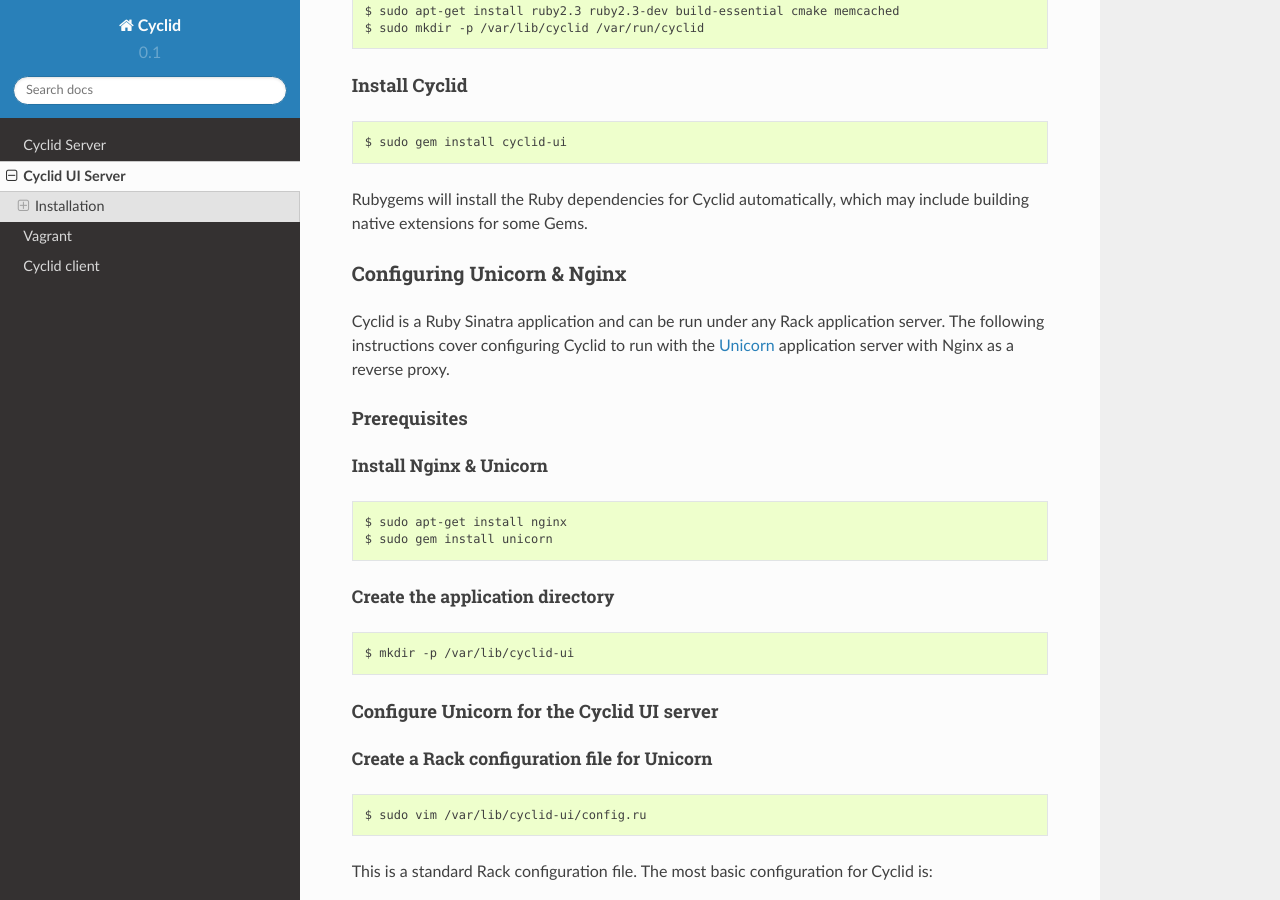
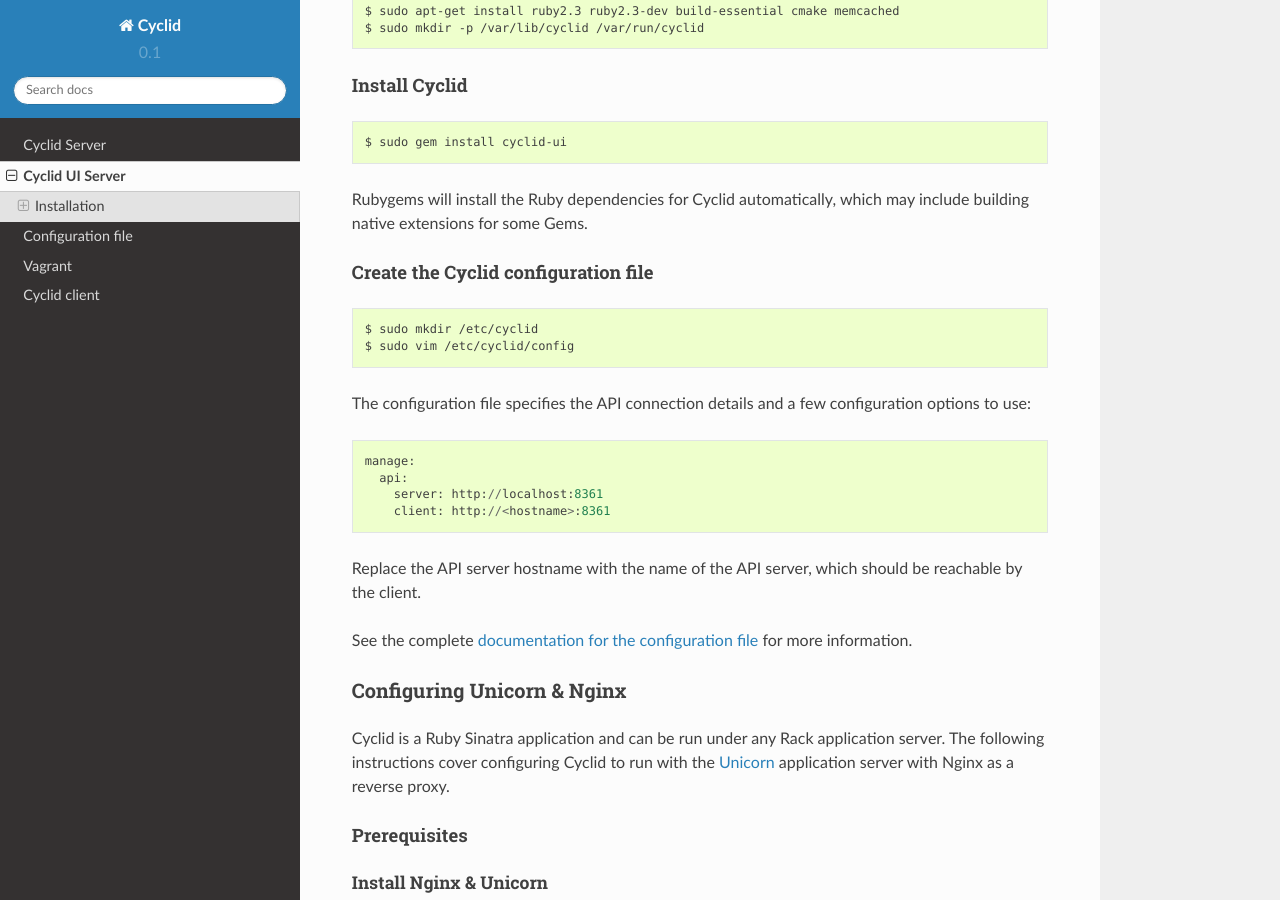
Before and after one commit to Cyclid/Cyclid-docs, a Sphinx documentation site: the page built from docs/manage.rst, in a window 1280 px wide and 900 px high, scrolled down 1096 px. Built offline with Sphinx 7.4.7 and the Read the Docs theme 2.0.0, drawn with Linux system fonts in a browser that asks for light colours.

Commit message:
Import the Configuration documentation
Import the existing Configuration file documentation and cross reference it
from both the API & UI documentation.

```diff
--- a/docs/index.rst
+++ b/docs/index.rst
@@ -13,5 +13,6 @@
 
    server
    manage
+   configuration_file
    vagrant
    cli
--- a/docs/manage.rst
+++ b/docs/manage.rst
@@ -68,6 +68,30 @@
 
 Rubygems will install the Ruby dependencies for Cyclid automatically,
 which may include building native extensions for some Gems.
+
+Create the Cyclid configuration file
+------------------------------------
+
+::
+
+    $ sudo mkdir /etc/cyclid
+    $ sudo vim /etc/cyclid/config
+
+The configuration file specifies the API connection details and a few
+configuration options to use:
+
+::
+
+    manage:
+      api:
+        server: http://localhost:8361
+        client: http://<hostname>:8361
+
+Replace the API server hostname with the name of the API server, which
+should be reachable by the client.
+
+See the complete :ref:`documentation for the configuration file
+<configuration-file>` for more information.
 
 Configuring Unicorn & Nginx
 ===========================
@@ -202,6 +226,7 @@
 Nginx:
 
 ::
+
     $ sudo rm /etc/nginx/sites-enabled/default
     $ sudo ln -s /etc/nginx/sites-available/cyclid-ui /etc/nginx/sites-enabled/cyclid-ui
     $ sudo service nginx restart
```
Also changed, not shown: docs/configuration_file.rst (added, +77 -0 lines), docs/server.rst (+4 -10 lines).
